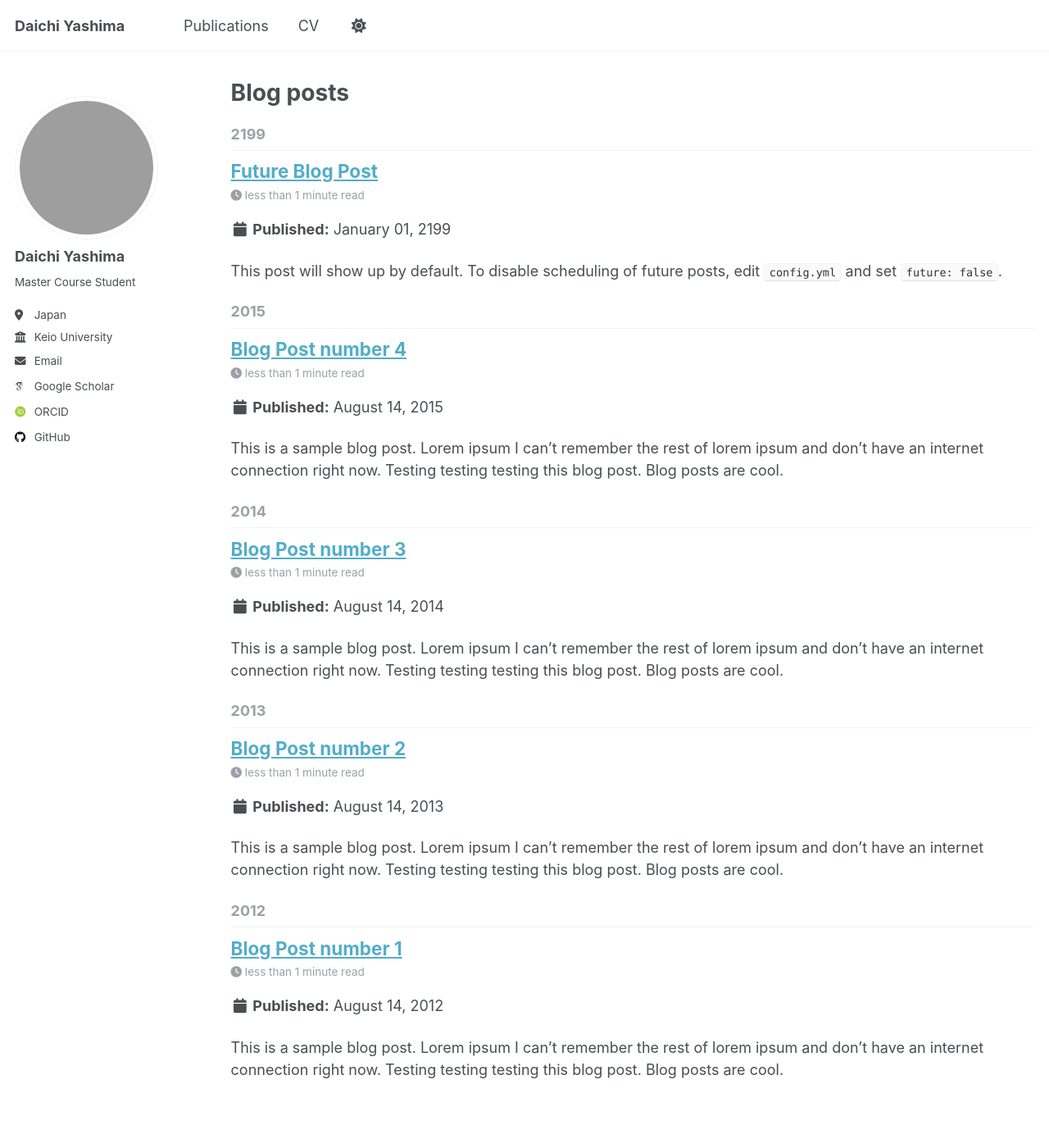
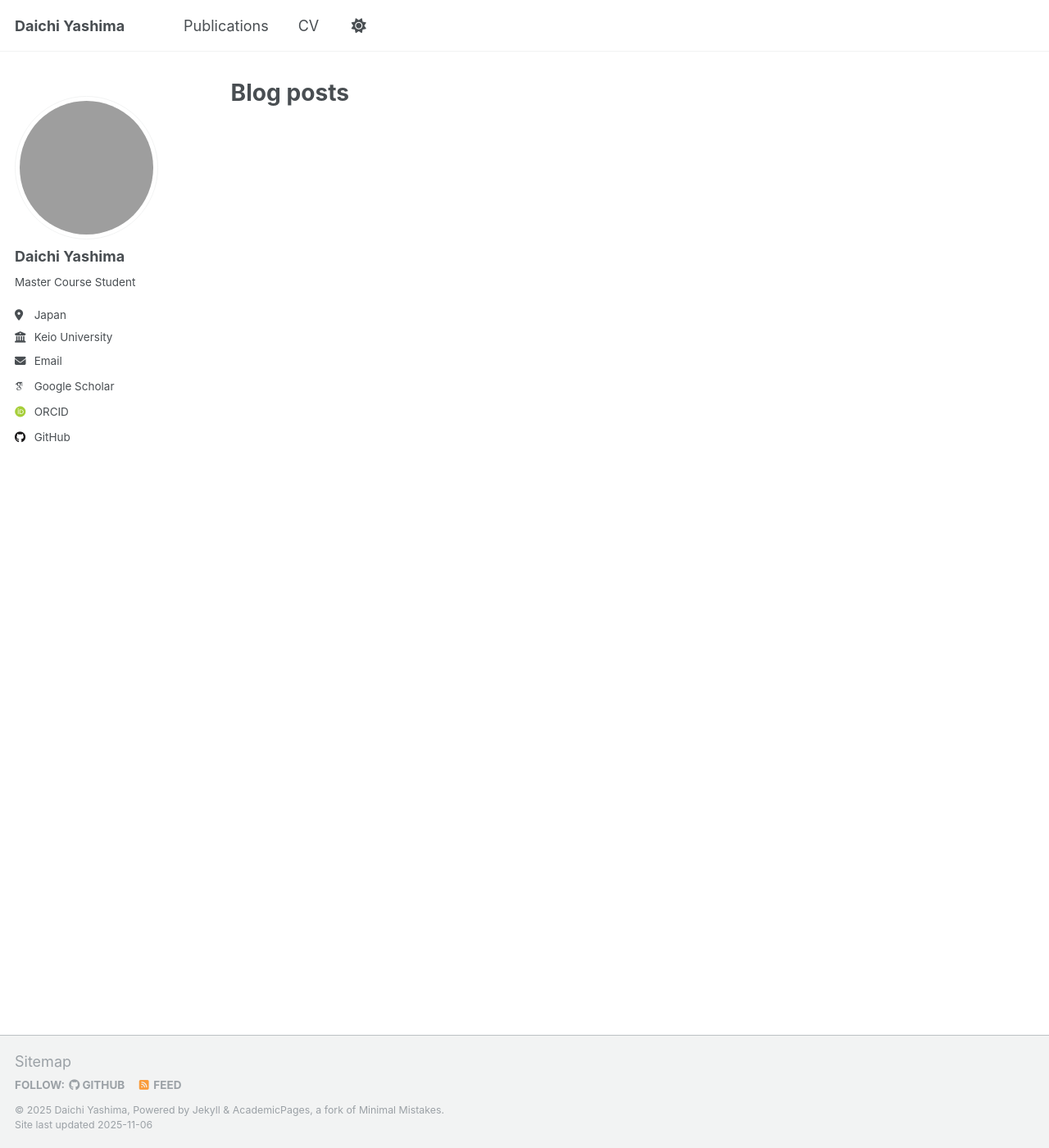
Before and after one commit to daichi1207/daichi1207.github.io, a Jekyll site: the page built from _pages/year-archive.html, in a window 1280 px wide and 1400 px high. Shown: the whole window at 82% size. Built offline with Jekyll 4.4.1, drawn with Linux system fonts in a browser that asks for light colours; some web fonts are replaced.

Commit message:
🔥 Removed templates

```diff
--- a/_posts/2012-08-14-blog-post-1.md
+++ /dev/null
@@ -1,20 +0,0 @@
----
-title: 'Blog Post number 1'
-date: 2012-08-14
-permalink: /posts/2012/08/blog-post-1/
-tags:
-  - cool posts
-  - category1
-  - category2
----
-
-This is a sample blog post. Lorem ipsum I can't remember the rest of lorem ipsum and don't have an internet connection right now. Testing testing testing this blog post. Blog posts are cool.
-
-Headings are cool
-======
-
-You can have many headings
-======
-
-Aren't headings cool?
-------
--- a/_posts/2013-08-14-blog-post-2.md
+++ /dev/null
@@ -1,20 +0,0 @@
----
-title: 'Blog Post number 2'
-date: 2013-08-14
-permalink: /posts/2013/08/blog-post-2/
-tags:
-  - cool posts
-  - category1
-  - category2
----
-
-This is a sample blog post. Lorem ipsum I can't remember the rest of lorem ipsum and don't have an internet connection right now. Testing testing testing this blog post. Blog posts are cool.
-
-Headings are cool
-======
-
-You can have many headings
-======
-
-Aren't headings cool?
-------
--- a/_posts/2014-08-14-blog-post-3.md
+++ /dev/null
@@ -1,20 +0,0 @@
----
-title: 'Blog Post number 3'
-date: 2014-08-14
-permalink: /posts/2014/08/blog-post-3/
-tags:
-  - cool posts
-  - category1
-  - category2
----
-
-This is a sample blog post. Lorem ipsum I can't remember the rest of lorem ipsum and don't have an internet connection right now. Testing testing testing this blog post. Blog posts are cool.
-
-Headings are cool
-======
-
-You can have many headings
-======
-
-Aren't headings cool?
-------
--- a/_posts/2199-01-01-future-post.md
+++ /dev/null
@@ -1,11 +0,0 @@
----
-title: 'Future Blog Post'
-date: 2199-01-01
-permalink: /posts/2012/08/blog-post-4/
-tags:
-  - cool posts
-  - category1
-  - category2
----
-
-This post will show up by default. To disable scheduling of future posts, edit `config.yml` and set `future: false`.
```
Also changed, not shown: _pages/about.md (+1 -1 lines), _portfolio/portfolio-1.md (deleted, +0 -7 lines), _portfolio/portfolio-2.html (deleted, +0 -7 lines), _posts/2015-08-14-blog-post-4.md (deleted, +0 -20 lines), _talks/2012-03-01-talk-1.md (deleted, +0 -11 lines), _talks/2013-03-01-tutorial-1.md (deleted, +0 -13 lines), _talks/2014-02-01-talk-2.md (deleted, +0 -13 lines), _talks/2014-03-01-talk-3.md (deleted, +0 -11 lines), _teaching/2014-spring-teaching-1.md (deleted, +0 -20 lines), _teaching/2015-spring-teaching-2.md (deleted, +0 -20 lines).
